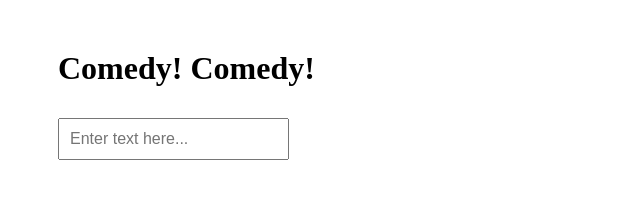
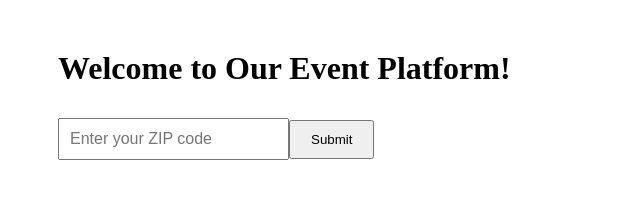
Before and after one commit to ruthprudence/reactjs, a Gatsby site in the folder lcc/: page /SplashPage in a window 1280 px wide. Shown: the whole page, without its empty margins (0-640 px from the left). Built offline with nearby package versions, Linux system fonts and the light colour scheme; Gatsby itself is replaced by a stand-in of ours.

```diff
--- a/lcc/src/pages/SplashPage.js
+++ b/lcc/src/pages/SplashPage.js
@@ -1,28 +1,32 @@
 import React, { useState } from 'react';
 
 const SplashPage = () => {
-    // State to hold the input value
-    const [inputValue, setInputValue] = useState('');
+    const [zipCode, setZipCode] = useState('');
 
-    // Function to update state based on input changes
     const handleInputChange = (event) => {
-        setInputValue(event.target.value);
+        setZipCode(event.target.value);
+    };
+
+    const handleSubmit = (event) => {
+        event.preventDefault();
+        console.log("ZIP Code entered:", zipCode);
+        // Here you can add logic to handle the ZIP code (e.g., store, search, etc.)
     };
 
     return (
-        <div id="main" style={{ margin: '50px' }}>
-            <h1>Comedy! Comedy!</h1>
-            <input
-                type="text"
-                value={inputValue}
-                onChange={handleInputChange}
-                maxLength="25"
-                placeholder="Enter text here..."
-                style={{ padding: '10px', fontSize: '16px', margin: '10px 0' }}
-            />
-            <div style={{ marginTop: '20px', fontSize: '20px', color: 'blue' }}>
-                {inputValue}
-            </div>
+        <div style={{ margin: '50px' }}>
+            <h1>Welcome to Our Event Platform!</h1>
+            <form onSubmit={handleSubmit}>
+                <input
+                    type="text"
+                    value={zipCode}
+                    onChange={handleInputChange}
+                    maxLength="5"
+                    placeholder="Enter your ZIP code"
+                    style={{ padding: '10px', fontSize: '16px', margin: '10px 0' }}
+                />
+                <button type="submit" style={{ padding: '10px 20px' }}>Submit</button>
+            </form>
         </div>
     );
 };
```
Also changed, not shown: 1 other file.
